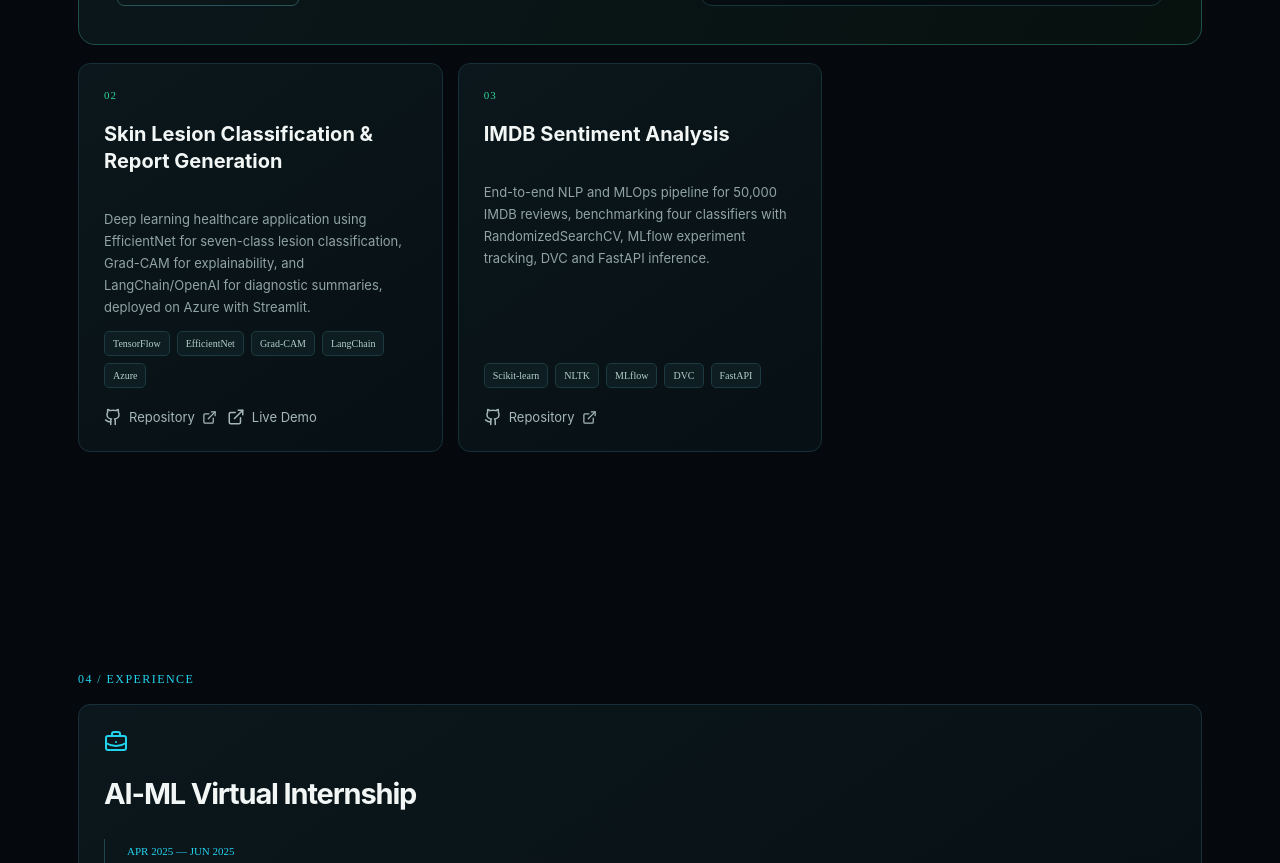
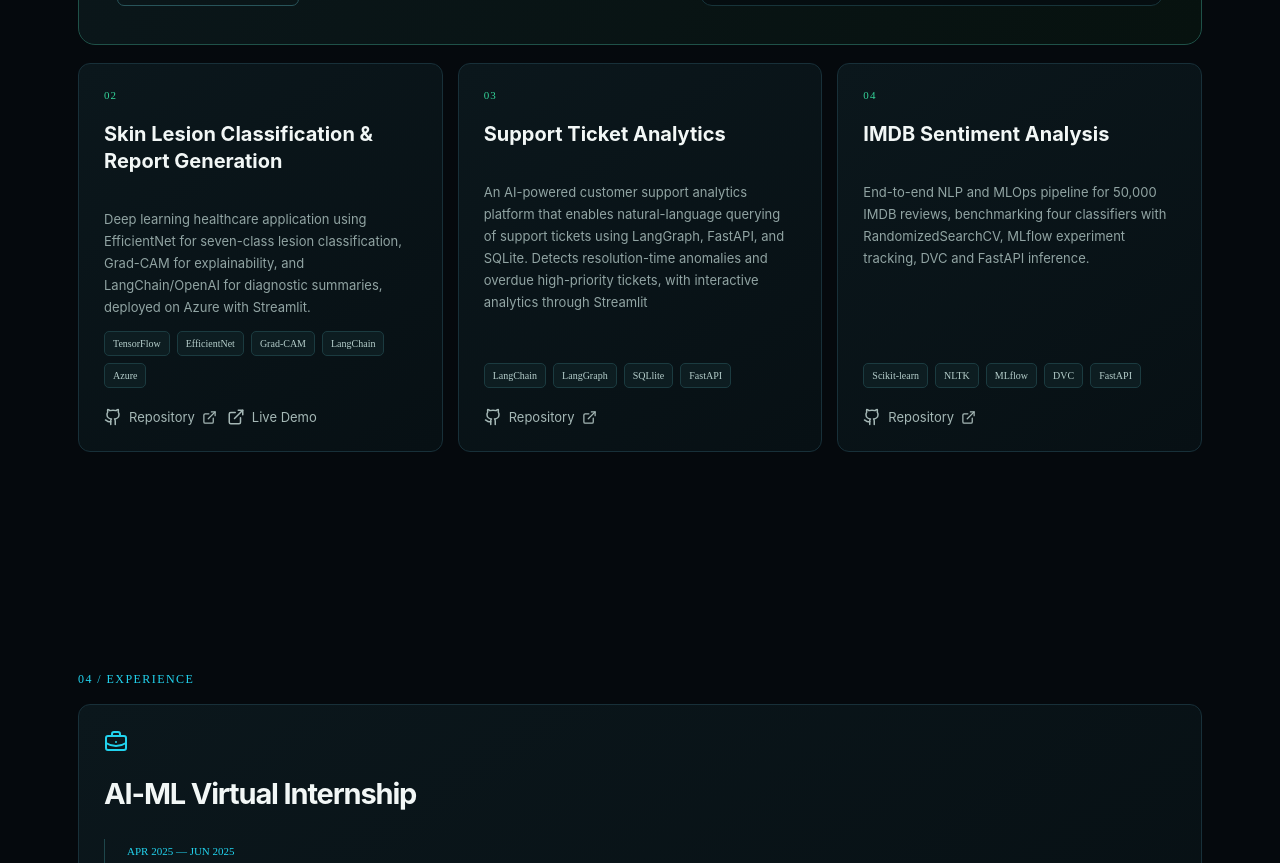
Before and after one commit to gyrfalcon55/portfolio, a React (Vite) app: page / in a window 1280 px wide. Shown: the part 3000-3863 px from the top of the page. Built offline with nearby package versions, Linux system fonts and the light colour scheme.

Commit message:
added new project

```diff
--- a/src/App.jsx
+++ b/src/App.jsx
@@ -22,6 +22,13 @@ const projects = [
     tags: ["TensorFlow", "EfficientNet", "Grad-CAM", "LangChain", "Azure"],
     github: "https://github.com/gyrfalcon55/Skin-Lesion-Diagnosis-and-Report-Generation",
     liveDemo: "https://youtu.be/4wMtMKp6EUc",
+  },
+  {
+    title: "Support Ticket Analytics",
+    description:
+      "An AI-powered customer support analytics platform that enables natural-language querying of support tickets using LangGraph, FastAPI, and SQLite. Detects resolution-time anomalies and overdue high-priority tickets, with interactive analytics through Streamlit",
+    tags: ["LangChain", "LangGraph", "SQLlite", "FastAPI"],
+    github: "https://github.com/gyrfalcon55/SupportTickets_Chatbot",
   },
   {
     title: "IMDB Sentiment Analysis",
```
